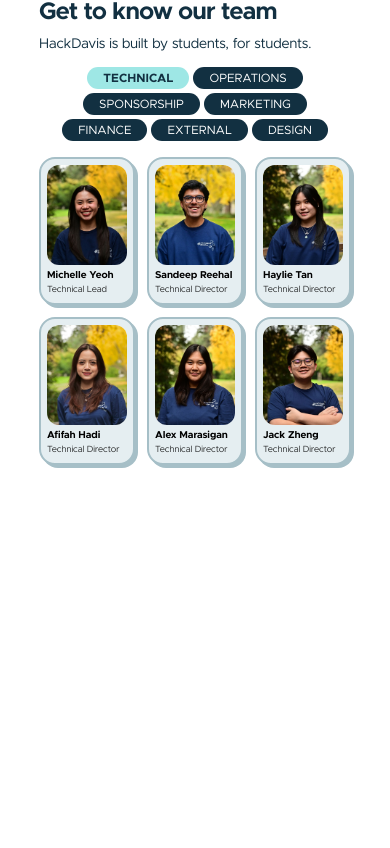
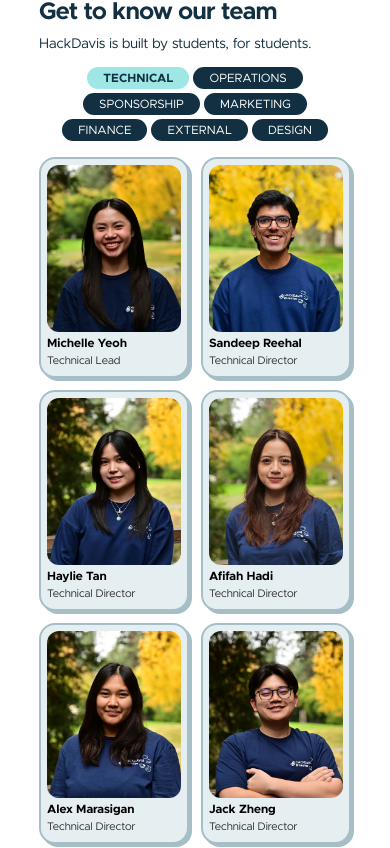
Before and after one commit to HackDavis/website-2026, a Next.js app: page /about-us in a window 390 px wide. Shown: the part 1093-1941 px from the top of the page. Before the commit the page ends 1562 px from the top, so only its background shows below. Built offline with nearby package versions, Linux system fonts and the light colour scheme.

Commit message:
(Sidney approved) Mobile 2 card rows

```diff
--- a/app/(pages)/about-us/_components/OurTeam/OurTeam.tsx
+++ b/app/(pages)/about-us/_components/OurTeam/OurTeam.tsx
@@ -64,7 +64,7 @@ export default function OurTeam() {
       </div>
 
       {/* Cards */}
-      <div className="grid gap-3 grid-cols-3 md:gap-8 md:grid-cols-3 sm:grid-cols-3 lg:grid-cols-4  xl:grid-cols-5 place-items-center">
+      <div className="grid gap-3 grid-cols-2 md:gap-8 md:grid-cols-3 sm:grid-cols-3 lg:grid-cols-4  xl:grid-cols-5 place-items-center">
         {filteredMembers.map((m) => (
           <ProfileCard
             key={`${m.name}-${m.year}`}
--- a/app/(pages)/about-us/_components/OurTeam/_components/ProfileCard.tsx
+++ b/app/(pages)/about-us/_components/OurTeam/_components/ProfileCard.tsx
@@ -65,10 +65,10 @@ const ProfileCard: React.FC<ProfileCardProps> = ({
 
         {/* text */}
         <div className="mt-1 sm:mt-3">
-          <h3 className="text-[10px] leading-tight sm:text-base font-extrabold text-black">
+          <h3 className="text-[12px] leading-tight sm:text-base font-extrabold text-black">
             {name}
           </h3>
-          <p className="mt-0.5 text-[9px] sm:text-sm text-black/80">{title}</p>
+          <p className="mt-0.5 text-[11px] sm:text-sm text-black/80">{title}</p>
         </div>
       </div>
     </a>
```
